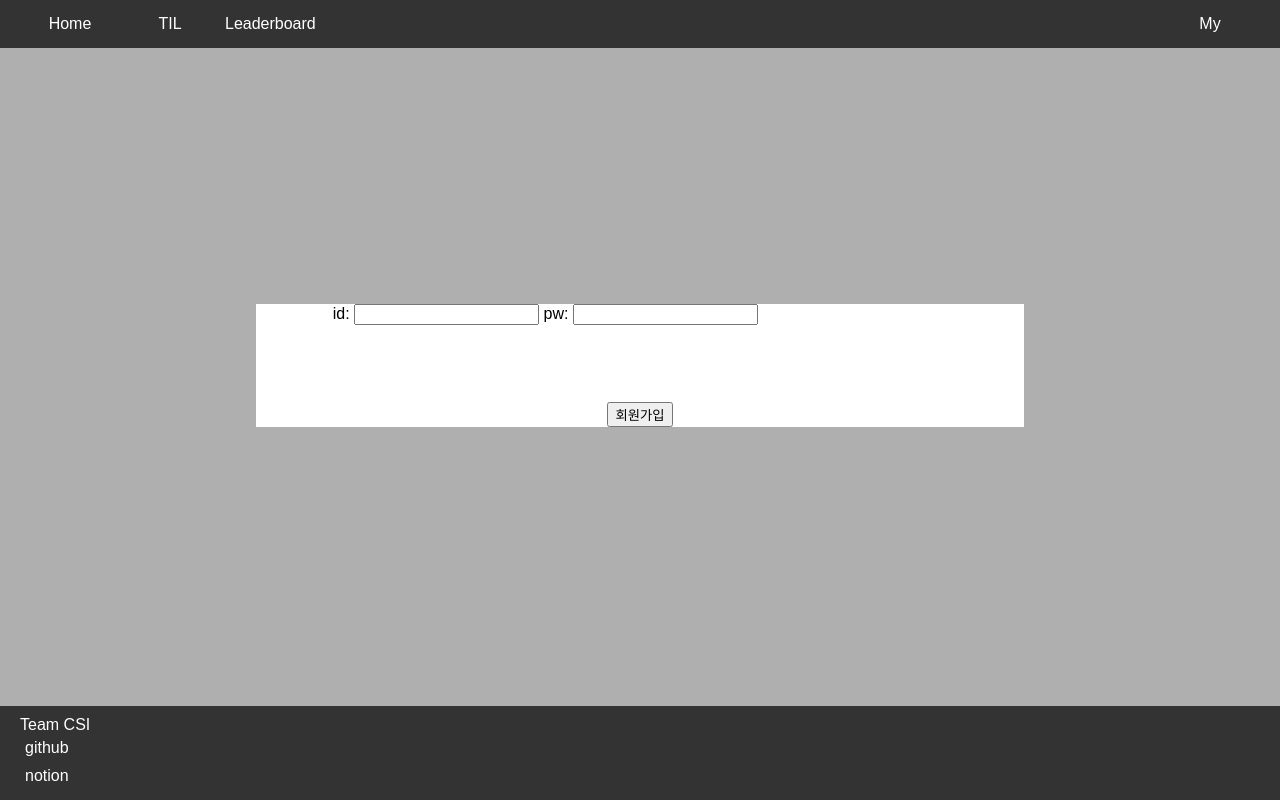
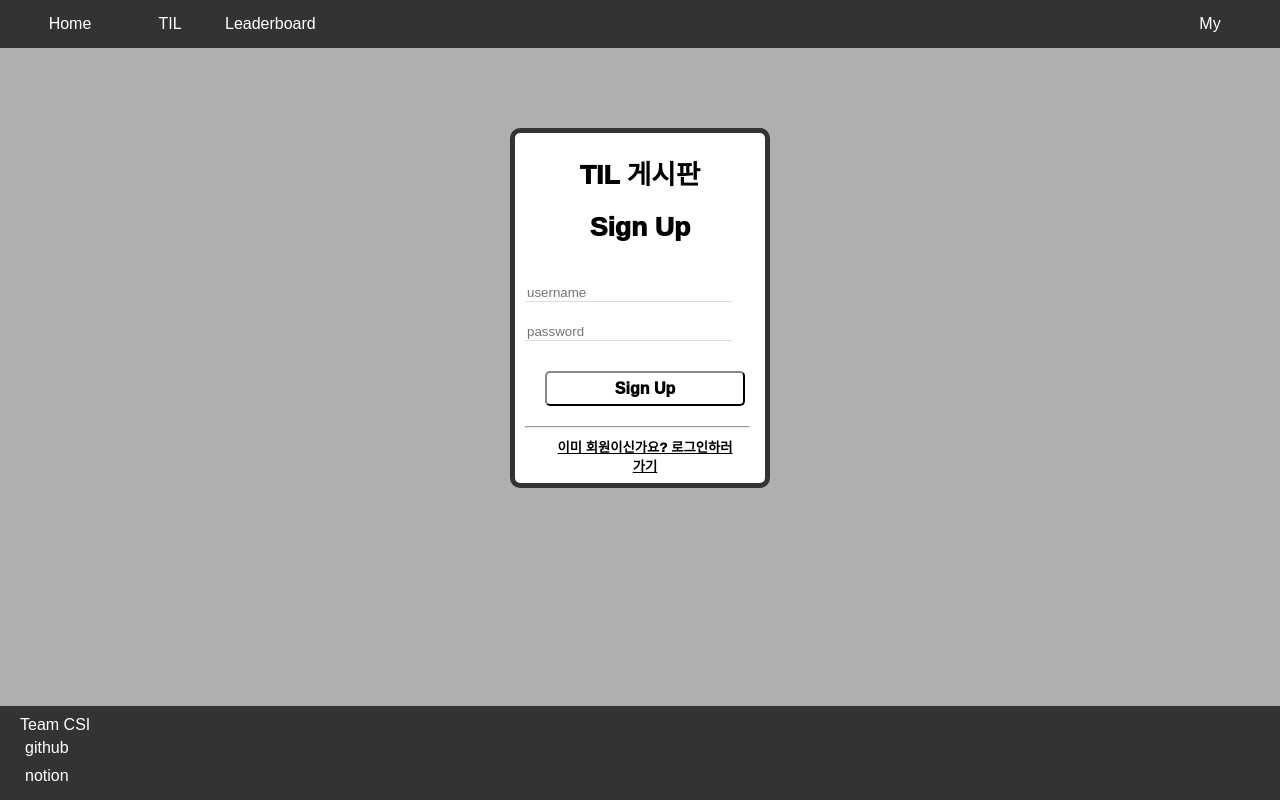
Before and after one commit to Twenty-One-Do/csi_group_project, a Flask app: page /register in a window 1280 px wide. Run offline with Flask 3, Linux system fonts and the light colour scheme.

Commit message:
UPDATE : login, register
로그인, 회원가입 시 정규 표현식으로 예외처리를 추가했습니다.
회원가입 시 비밀번호 해시화 완료했습니다.
로그인과 회원가입 js 파일을 나눴습니다.
통일성을 위해 일부 로그인 html과 js를 수정했습니다.

```diff
--- a/app.py
+++ b/app.py
@@ -89,8 +89,6 @@ def login():
                 }
         }
 
-        print(data.get('password'))
-
         result = search_query_execute(cur, select_queries)['Members']
         if result == [None]:
             return render_template(template_name_or_list="login.html", error_message="Password not match")
@@ -121,7 +119,7 @@ def register():
         return render_template("register.html", data=context)
     elif request.method == 'POST':
         username = request.form['username']
-        pw = request.form['pw']
+        pw = request.form['password']
         search_query = {
             'user':{
                 'table': 'Members',
@@ -154,7 +152,6 @@ def leaderboard():
                 ORDER BY Posts.consecutive_cnt DESC
     """)  # Members에 있는 username을 id라는 공통키 활용 내부 조인, Posts.consecutive_cnt 내림차순 정렬
     leaderboard_data = cur.fetchall()  # 해당 리스트 반환
-    print(leaderboard_data)
     leaderboard_message = []
 
     rank = 1
--- a/static/register.css
+++ b/static/register.css
@@ -1,17 +1,84 @@
 @import url("color.css");
 
-.register_form{
+html{
+    background-color: var(--middle-color);
+  }
+
+  div#center{
     background-color: var(--normal-color);
-    height: 50%;
-    margin: 20%;
-}
+    border: solid;
+    border-color: var(--accent-color);
+    border-width: 5px;
+    border-radius: 10px;
 
-.inp_container{
-    margin: 10%;
-}
+    margin: auto auto;
+    margin-top: 10vh;
 
-.btn_container{
-    display: flex;
-    justify-content: center;
-    align-items: center;
-}
+    width: 250px;
+    height: 350px;
+  }
+
+  div.intro_title{
+    margin: auto;
+    margin-top: 20px;
+    text-align: center;
+  }
+
+  div.loginForm{
+    margin: 40px 5px 15px 10px;
+    width: 90%;
+    min-width: 200px;
+    height: 35%;
+    min-height: 100;
+  }
+
+  div.loginInput{
+    margin: 20px 0px;
+    align-content: center;
+  }
+
+
+  button{
+    background-color: var(--normal-color);
+    border-color: var(--accent-color);
+    border-radius: 5px;
+
+    height: 35px;
+    width: 80%;
+    min-width: 200px;
+    text-align: center;
+
+    margin-top: 10px;
+    margin-left: 20px;
+  }
+
+  button.btnSignup{
+    border: none;
+
+    margin-top: 0px;
+    height: 20px;
+  }
+
+  input.loginInput{
+    border: none;
+    border-bottom: solid;
+    border-width: 1px;
+    border-color: #dddddd;
+
+    width: 90%;
+  }
+
+  span{
+    color: var(--btn-color);
+    font-size: 20pt;
+    font-weight: 1000;
+  }
+
+  span.btnText{
+    font-size: 12pt;
+  }
+
+  span.btnSignupText{
+    font-size: 10pt;
+    text-decoration: underline;
+  }
--- a/static/sha256.js
+++ b/static/register.js
@@ -1,7 +1,30 @@
-  function convert_pw(){
-    password = SHA256(document.getElementById("password").value)
+document.addEventListener('DOMContentLoaded', function() {
+  var registerForm = document.querySelector('.register_form');
+  registerForm.addEventListener('submit', function(event) {
+    signup_qualification(event);
+  });
+});
+
+function signup_qualification(event) {
+  var inp_username = document.getElementById("username").value;
+  var inp_password = document.getElementById("password").value;
+  var regex = /^[0-9a-zA-Z!@#$%^&]+$/;
+  var un_qualification = check_Qualification(inp_username, 5, 15, regex);
+  var pw_qualification = check_Qualification(inp_password, 5, 15, regex);
+
+  if (!un_qualification || !pw_qualification) {
+    if (!un_qualification) { alert("입력하신 username이 유효하지 않습니다.\n5~15 길이의 영문, 숫자, 특수문자(!@#$%^&)의 조합으로 작성해주세요"); }
+    if (!pw_qualification) { alert("입력하신 password가 유효하지 않습니다.\n5~15 길이의 영문, 숫자, 특수문자(!@#$%^&)의 조합으로 작성해주세요"); }
+    event.preventDefault();
+  } else {
+    password = SHA256(inp_password)
     document.getElementById("password").value = password
   }
+}
+
+function check_Qualification(value, min, max, regex) {
+  return value.length >= min && value.length <= max && regex.test(value);
+}
 
   function SHA256(s){
    var chrsz = 8;
--- a/templates/login.html
+++ b/templates/login.html
@@ -9,7 +9,7 @@
   <link href="../static/login.css" rel="stylesheet" type="text/css" />
 </head>
 <body>
-  <script src="../static/sha256.js"></script>
+  <script src="../static/login.js"></script>
   {% if error_message %}
       <script>
           alert('{{ error_message }}');
@@ -44,7 +44,7 @@
     <div class="intro_title"><span class="introText">Log In</span></div>
 
     <div class="loginForm">
-      <form action="/login" method="POST" id="myForm">
+      <form action="/login" method="POST" class="login_Form">
         <div class="loginInput">
           <input type="text" name="username" id="username" class="loginInput" placeholder="username">
         </div>
@@ -52,7 +52,7 @@
           <input type="password" name="password" id="password" class="loginInput" placeholder="password">
         </div>
         <div class="loginInput">
-          <button onclick="convert_pw()" class="btn"><span class="btnText">Sign In</span></button>
+          <button class="btn"><span class="btnText">Sign In</span></button>
         </div>
       </form>
       <hr>
--- a/templates/register.html
+++ b/templates/register.html
@@ -18,7 +18,7 @@
 </head>
 
 <body>
-
+  <script src="../static/register.js"></script>
   <div class="navbar">
     <div class="left">
       <ul>
@@ -42,15 +42,31 @@
   </div>
 
   <!-- ---------------------------------------------------------------------------------------- -->
-  <form action="register" method="POST", class="register_form">
-    <div class="inp_container">
-      id: <input type="text" name="username"/>
-      pw: <input type="password" name="pw"/>
+  <div id=center>
+    <div class="intro_title">
+      <span class="introText">TIL 게시판</span></div>
+    <div class="intro_title"><span class="introText">Sign Up</span></div>
+
+    <div class="loginForm">
+      <form action="register" method="POST", class="register_form">
+        <div class="loginInput">
+          <input type="text" name="username" id="username" class="loginInput" placeholder="username">
+        </div>
+        <div class="loginInput">
+          <input type="password" name="password" id="password" class="loginInput" placeholder="password">
+        </div>
+        <div class="loginInput">
+          <button class="btn" type="submit"><span class="btnText">Sign Up</span></button>
+        </div>
+      </form>
+      <hr>
+      <div class="signUp">
+        <form action="/login" method="GET">
+          <button type="submit" class="btnSignup"><span class="btnSignupText">이미 회원이신가요? 로그인하러 가기</span></button>
+        </form>
+      </div>
     </div>
-    <div class="btn_container">
-      <button type="submit" class="post_btn">회원가입</button>
-    </div>
-  </form>
+  </div>
   <!-- ---------------------------------------------------------------------------------------- -->
 
   <footer>
```
Also changed, not shown: static/login.js (added, +140 -0 lines).
